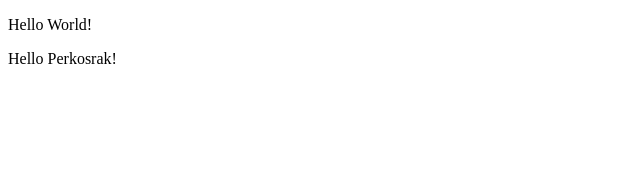
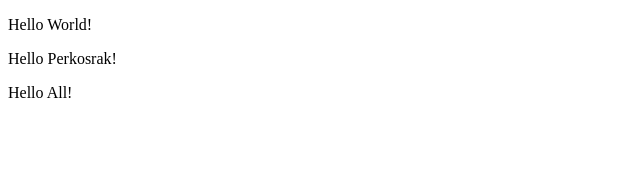
Before and after one commit to Perkosrak/chichi, a React (Create React App) app: page / in a window 1280 px wide. Shown: the top 174 px of the page, without its empty margins (0-640 px from the left). Built offline with nearby package versions, Linux system fonts and the light colour scheme.

Commit message:
added new paragraph

```diff
--- a/src/App.js
+++ b/src/App.js
@@ -6,6 +6,7 @@ function App() {
     <div className="App">
       <p>Hello World!</p>
       <p>Hello Perkosrak!</p>
+      <p>Hello All!</p>
     </div>
   );
 }
```
